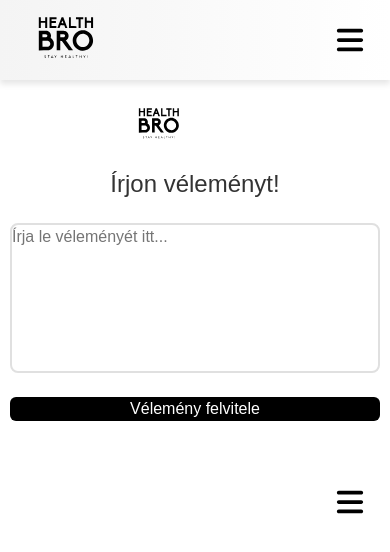
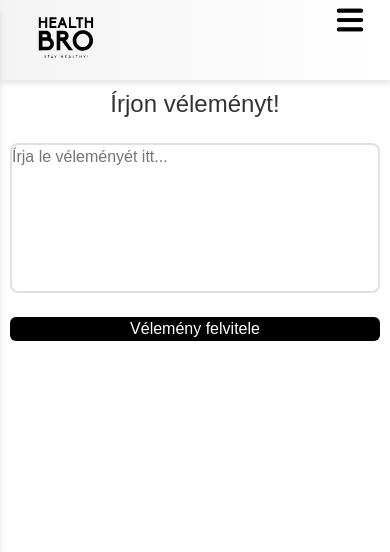
Before and after one commit to HIIMSKYDAZ/HealthBro, a React (Create React App) app: page /Review in a window 390 px wide. Shown: the top 552 px of the page. Built offline with nearby package versions, Linux system fonts and the light colour scheme; sample sign-in values are in the browser's storage.

Commit message:
sidebar temp

```diff
--- a/src/components/SideBar.css
+++ b/src/components/SideBar.css
@@ -5,13 +5,13 @@
     flex-direction: column !important;
     height: 100vh !important;
     width: 250px !important;
+    position: fixed !important;
+    top: 0 !important;
+    left: 0 !important; /* Changed from -250px to 0 for desktop visibility */
+    z-index: 1000 !important;
+    transition: left 0.4s cubic-bezier(0.4, 0, 0.2, 1) !important;
     padding: 20px !important;
     box-shadow: 0 4px 6px rgba(0,0,0,0.1) !important;
-    position: fixed !important;
-    left: -250px !important;
-    top: 0 !important;
-    z-index: 1000 !important;
-    transition: left 0.4s cubic-bezier(0.4, 0, 0.2, 1) !important;
 }
 
 .sidebar .img-fluid {
@@ -22,8 +22,8 @@
 }
 
 .sidebar .img-fluid img {
-    max-width: 120px !important;
-    max-height: 50px !important;
+    max-width: 150px !important;
+    max-height: 60px !important;
     object-fit: contain !important;
 }
 
@@ -34,14 +34,32 @@
     right: 20px !important;
     z-index: 1100 !important;
     cursor: pointer !important;
+    background: none !important;
+    border: none !important;
+    width: 40px !important;
+    height: 40px !important;
+    padding: 5px !important;
+}
+
+.menu-icon svg {
+    width: 100% !important;
+    height: 100% !important;
+    color: #333 !important;
 }
 
 @media screen and (max-width: 960px) {
     .sidebar {
-        width: 100% !important;
+        left: -250px !important; /* Hide sidebar by default on mobile */
+        width: 250px !important;
         max-width: 300px !important;
-        display: flex !important;
-        flex-direction: column !important;
+    }
+
+    .sidebar.active {
+        left: 0 !important; /* Slide in from the right */
+    }
+
+    .menu-icon {
+        display: block !important;
     }
 
     .sidebar .img-fluid {
@@ -51,14 +69,8 @@
     }
 
     .sidebar .img-fluid img {
-        max-width: 100px !important;
-        max-height: 40px !important;
-    }
-
-    .menu-icon {
-        display: block !important;
-        top: 20px !important;
-        right: 20px !important;
+        max-width: 120px !important;
+        max-height: 50px !important;
     }
 
     .menu-icon-main {
@@ -68,6 +80,10 @@
         gap: 10px !important;
     }
 
+    .menu-icon-main li {
+        width: 100% !important;
+    }
+
     .menu_link {
         display: flex !important;
         justify-content: space-between !important;
@@ -75,12 +91,14 @@
         padding: 15px !important;
         text-decoration: none !important;
         color: #333 !important;
+        width: 100% !important;
+        border-bottom: 1px solid rgba(0,0,0,0.1) !important;
     }
 }
 
 @media screen and (min-width: 961px) {
     .sidebar .img-fluid img {
-        max-width: 120px !important;
-        max-height: 50px !important;
+        max-width: 150px !important;
+        max-height: 60px !important;
     }
 }
--- a/src/components/SideBar.js
+++ b/src/components/SideBar.js
@@ -1,10 +1,9 @@
-import React, { useState } from "react";
+import React, { useState, useEffect } from "react";
 import { Link, useNavigate } from "react-router-dom";
 import { CiLogout } from "react-icons/ci";
-import { IoMdMore } from "react-icons/io";
 import { FaHouse, FaDumbbell } from "react-icons/fa6";
 import { HiMiniCog6Tooth } from "react-icons/hi2";
-import ".//pages/HomeMain.css";
+import "./SideBar.css";
 
 const Sidebar = () => {
   const [click, setClick] = useState(false);
@@ -12,6 +11,22 @@ const Sidebar = () => {
 
   const handleClick = () => setClick(!click);
   const closeMobileMenu = () => setClick(false);
+
+  // Close menu when clicking outside on mobile
+  useEffect(() => {
+    const handleOutsideClick = (event) => {
+      if (window.innerWidth <= 960 && click &&
+          !event.target.closest('.sidebar') &&
+          !event.target.closest('.menu-icon')) {
+        closeMobileMenu();
+      }
+    };
+
+    document.addEventListener('mousedown', handleOutsideClick);
+    return () => {
+      document.removeEventListener('mousedown', handleOutsideClick);
+    };
+  }, [click]);
 
   const handleLogout = () => {
     localStorage.removeItem("token");
@@ -21,18 +36,18 @@ const Sidebar = () => {
   return (
     <>
       <div className={`sidebar ${click ? 'active' : ''}`}>
-        <div className="menu-icon" onClick={handleClick}>
+        <button className="menu-icon" onClick={handleClick}>
           {click ? (
-            <svg xmlns="http://www.w3.org/2000/svg" width="24" viewBox="0 0 384 512">
+            <svg xmlns="http://www.w3.org/2000/svg" viewBox="0 0 384 512">
               <path d="M376.6 84.5c11.3-13.6 9.5-33.8-4.1-45.1s-33.8-9.5-45.1 4.1L192 206 56.6 43.5C45.3 29.9 25.1 28.1 11.5 39.4S-3.9 70.9 7.4 84.5L150.3 256 7.4 427.5c-11.3 13.6-9.5 33.8 4.1 45.1s33.8-9.5 45.1-4.1L192 306 327.4 468.5c11.3 13.6 31.5 15.4 45.1 4.1s15.4-31.5 4.1-45.1L233.7 256 376.6 84.5z" />
             </svg>
           ) : (
-            <svg xmlns="http://www.w3.org/2000/svg" width="24" viewBox="0 0 448 512">
+            <svg xmlns="http://www.w3.org/2000/svg" viewBox="0 0 448 512">
               <path d="M0 96C0 78.3 14.3 64 32 64h384c17.7 0 32 14.3 32 32s-14.3 32-32 32H32C14.3 128 0 113.7 0 96zM0 256c0-17.7 14.3-32 32-32h384c17.7 0 32 14.3 32 32s-14.3 32-32 32H32c-17.7 0-32-14.3-32-32zM0 416c0-17.7 14.3-32 32-32h384c17.7 0 32 14.3 32 32s-14.3 32-32 32H32c-17.7 0-32-14.3-32-32z" />
             </svg>
           )}
-        </div>
-        <Link to="/HomeMain" className="img-fluid">
+        </button>
+        <Link to="/HomeMain" className="img-fluid" onClick={closeMobileMenu}>
           <img src="images/logo.svg" alt="logo" />
         </Link>
         <ul className={`menu-icon-main ${click ? 'active' : ''}`}>
```
